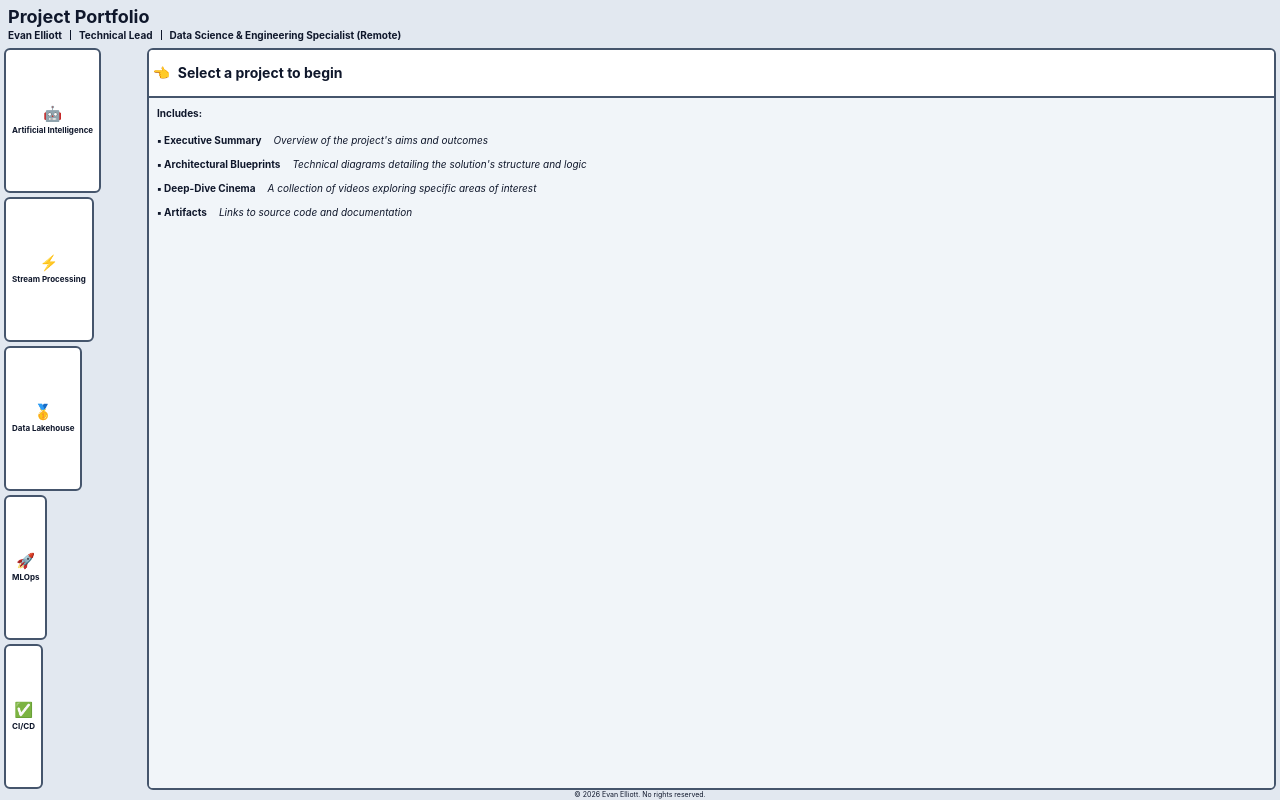
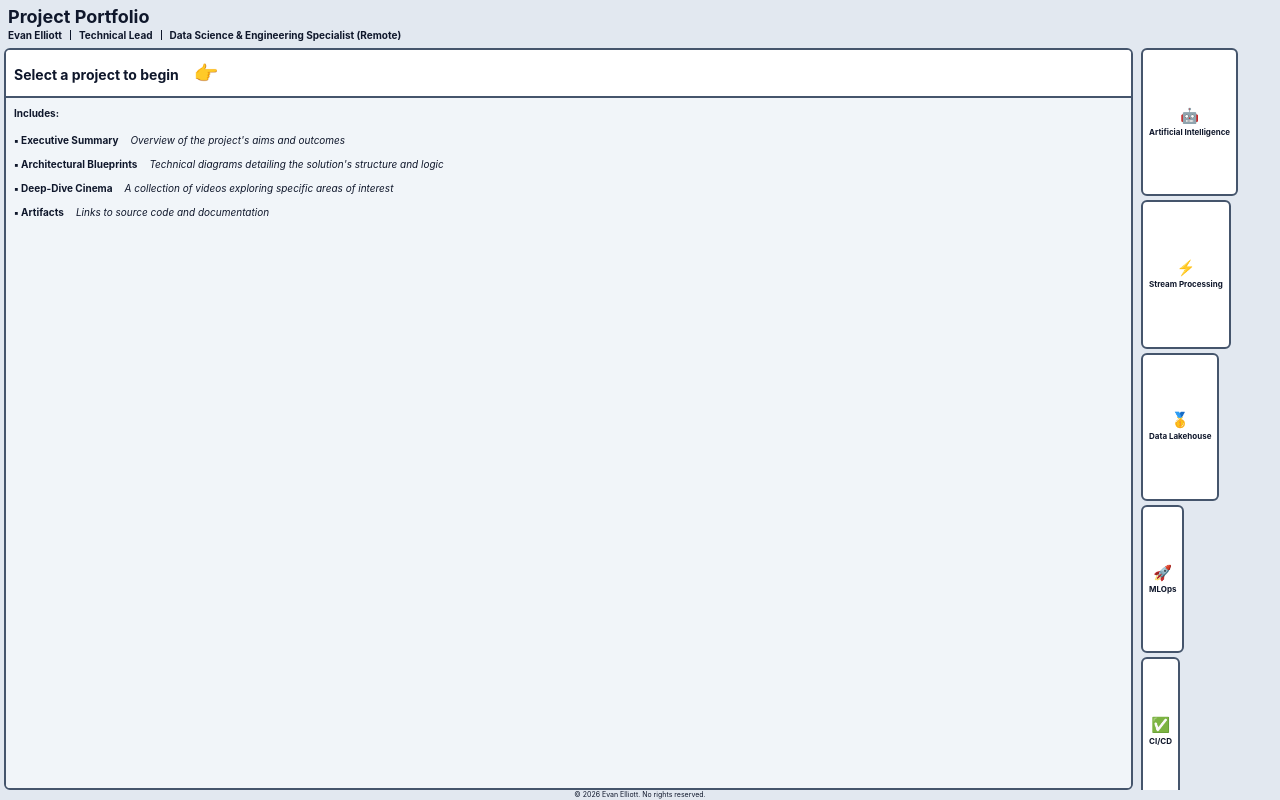
Before and after one commit to evanelliott/portfolio, a Vue app: page / in a window 1280 px wide. Built offline with nearby package versions, Linux system fonts and the light colour scheme.

Commit message:
Layout developments

```diff
--- a/src/App.vue
+++ b/src/App.vue
@@ -77,30 +77,6 @@ onUnmounted(() => {
 
       <!-- LANDSCAPE CONTENT -->
       <template v-else>
-        <!-- SIDEBAR -->
-        <aside class="w-1/8 max-w-70 -ml-6 mt-0 shrink-0 flex flex-col">
-          <!-- Added 'flex flex-col' to the aside to help define the height context -->
-
-          <nav class="flex flex-col h-full space-y-1">
-            <!--
-              1. 'flex flex-col' makes the nav a flexbox
-              2. 'h-full' ensures the nav stretches to the bottom of the sidebar
-            -->
-            <ProjectPane
-              v-for="project in projects"
-              :key="project.id"
-              :project="project"
-              :isActive="selectedId === project.id"
-              @click="handleProjectSelect(project.id)"
-              class="flex-1"
-            />
-            <!--
-              3. 'flex-1' tells each ProjectPane to grow and shrink equally
-                to fill the available vertical space.
-            -->
-          </nav>
-        </aside>
-
         <!-- VIEWPORT: Grows to fill space, but doesn't allow overflow -->
         <main class="grow min-w-0 overflow-hidden ">
           <RouterView v-slot="{ Component }">
@@ -113,6 +89,31 @@ onUnmounted(() => {
             </Transition>
           </RouterView>
         </main>
+
+        <!-- SIDEBAR -->
+        <aside class="w-1/8 max-w-70 -ml-6 mt-0 shrink-0 flex flex-col overflow-hidden">
+          <!-- Added 'flex flex-col' to the aside to help define the height context -->
+
+          <nav class="flex flex-col h-full space-y-1 overflow-y-auto scrollbar-hide">
+            <!--
+              1. 'flex flex-col' makes the nav a flexbox
+              2. 'h-full' ensures the nav stretches to the bottom of the sidebar
+            -->
+            <ProjectPane
+              v-for="project in projects"
+              :key="project.id"
+              :project="project"
+              :isActive="selectedId === project.id"
+              @click="handleProjectSelect(project.id)"
+              class="shrink-0 max-h-1/5"
+            />
+            <!--
+              3. 'flex-1' tells each ProjectPane to grow and shrink equally
+                to fill the available vertical space.
+            -->
+          </nav>
+        </aside>
+
       </template>
     </div>
 
@@ -157,4 +158,13 @@ onUnmounted(() => {
   opacity: 0;
   transform: translateY(10px);
 }
+
+/* Add this to your style block to keep the scrollbar subtle */
+.custom-scrollbar::-webkit-scrollbar {
+  width: 4px;
+}
+.custom-scrollbar::-webkit-scrollbar-thumb {
+  background: rgba(79, 70, 229, 0.2); /* Light indigo */
+  border-radius: 10px;
+}
 </style>
--- a/src/components/ProjectPane.vue
+++ b/src/components/ProjectPane.vue
@@ -25,14 +25,14 @@ defineEmits<{
     class="relative w-full h-full flex flex-col text-left transition-all duration-200 ease-out group"
     :class="[
       isActive
-        ? 'translate-x-1'
+        ? '-translate-x-1'
         : 'opacity-100 hover:opacity-100'
     ]"
   >
     <!-- Selection Indicator -->
     <div
       v-if="isActive"
-      class="absolute left-4 top-1 bottom-1 w-1 bg-indigo-600 rounded-full"
+      class="absolute -right-1 top-1 bottom-1 w-1 bg-indigo-600 rounded-full"
     ></div>
 
     <!-- Card Container -->
--- a/src/views/PortfolioHome.vue
+++ b/src/views/PortfolioHome.vue
@@ -30,7 +30,7 @@ const activeProject = computed(() =>
         <div class="flex items-baseline gap-3 py-4 min-w-0">
           <div class="space-y-0.5">
             <h4 class="text-sm font-bold leading-none">
-              <span class="pointing-finger">👈</span> Select a project to begin
+              Select a project to begin <span class="pointing-finger text-[20px] ml-4">👉</span>
             </h4>
           </div>
         </div>
```
